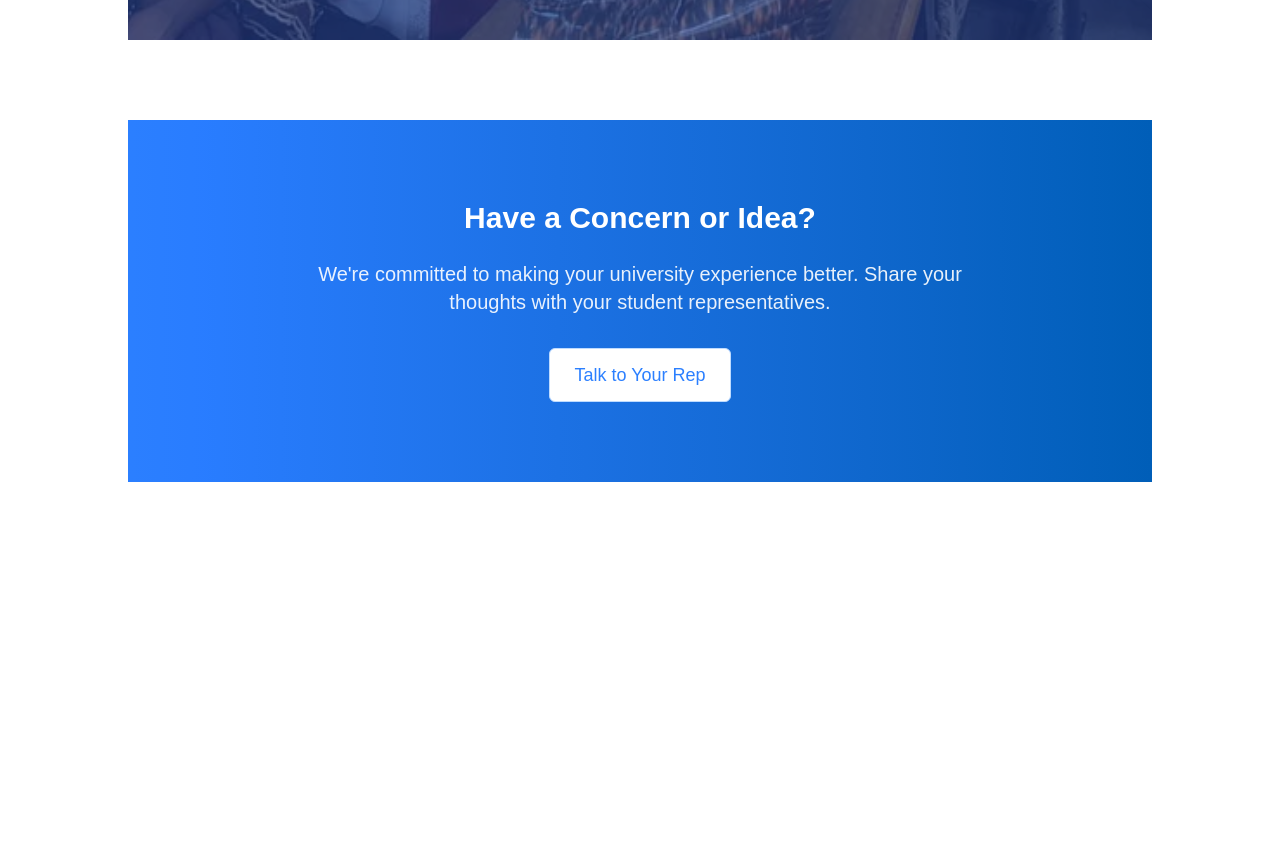
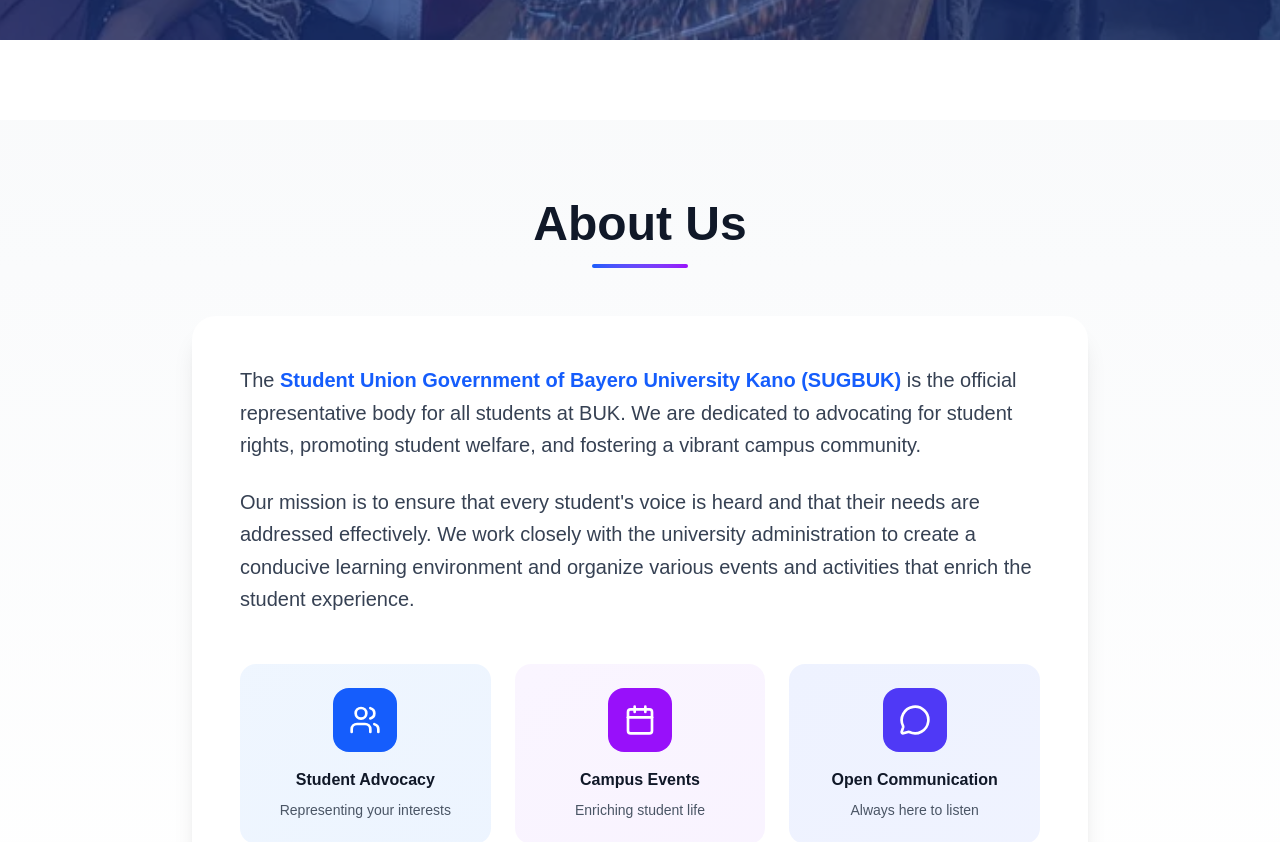
Before and after one commit to ahmad-cod/sugbuk-v2, a Next.js app: page / in a window 1280 px wide. Shown: the part 840-1682 px from the top of the page. Before the commit the page ends 1322 px from the top, so only its background shows below. Built offline with nearby package versions, Linux system fonts and the light colour scheme.

Commit message:
feat: Update Home component layout and add whatsapp channel constant

```diff
--- a/app/page.tsx
+++ b/app/page.tsx
@@ -1,10 +1,14 @@
+import { AboutSection } from "@/components/AboutSection";
 import CTA from "@/components/cta";
 import Hero from "@/components/hero";
+// import { HeroSection } from "@/components/HeroSection";
 
 export default function Home() {
   return (
-    <section className="flex flex-col gap-20">
+    <section className="flex flex-col gap-y-20 w-full">
       <Hero />
+      {/* <HeroSection /> */}
+      <AboutSection />
       <CTA />
     </section>
   );
--- a/lib/constants.ts
+++ b/lib/constants.ts
@@ -29,6 +29,8 @@
 
 export const sugMail = "mailto:sugbuk2025@gmail.com"
 
+export const whatsappChannel = "https://wa.me/+2347054547240"
+
 export const socialLinks = [
   {
     name: "Facebook",
```
